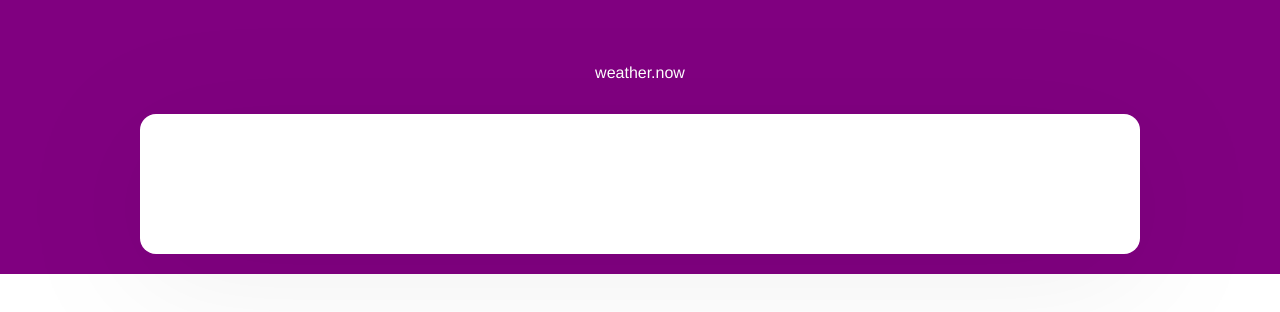
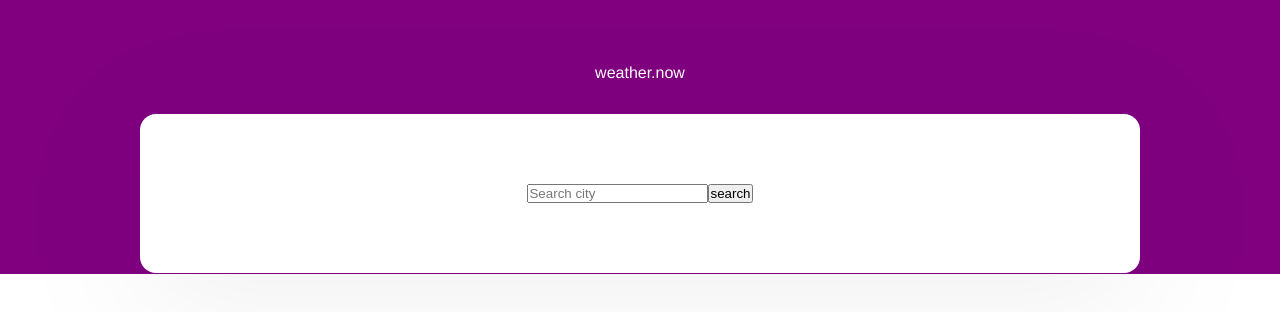
Before and after one commit to jbiers/weather-now, a React app: page / in a window 1280 px wide. Shown: the top 312 px of the page. Built offline with nearby package versions, Linux system fonts and the light colour scheme.

Commit message:
added search

```diff
--- /dev/null
+++ b/src/components/SearchContent.tsx
@@ -0,0 +1,14 @@
+export function SearchContent() {
+    return (
+        <div className="searchContent">
+            <input
+                className="searchCity"
+                type="text"
+                placeholder="Search city">
+            </input>
+            <button className="btn">search</button>
+        </div>
+    )
+}
+
+/** magnifying glass instead of search */
--- a/src/components/WeatherContent.tsx
+++ b/src/components/WeatherContent.tsx
@@ -1,9 +1,11 @@
+import { SearchContent } from './SearchContent'
+
 import '../styles/weatherContent.scss'
 
 export function WeatherContent() {
     return (
         <section className="weatherContent">
-
+            <SearchContent />
         </section>
     )
 }
--- a/src/styles/weatherContent.scss
+++ b/src/styles/weatherContent.scss
@@ -10,7 +10,10 @@ section.weatherContent {
   filter: drop-shadow(0px 24px 64px rgba(0, 0, 0, 0.06));
 
   display: flex;
-  align-self: center;
+
+  div.searchContent {
+      margin: 0 auto;
+  }
 }
 
 @media screen and (max-width: 1100px) {
```
